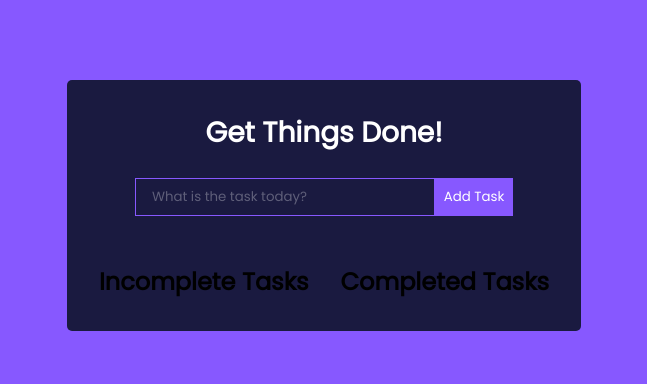
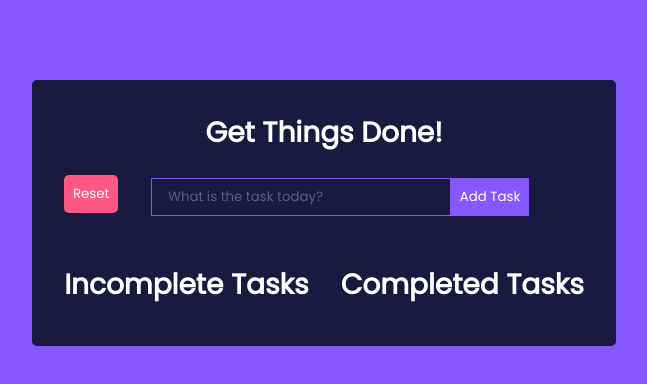
Before and after one commit to zee47414/tailnode, a React (Create React App) app: page / in a window 1280 px wide. Shown: the top 384 px of the page, without its empty margins (316-963 px from the left). Built offline with nearby package versions, Linux system fonts and the light colour scheme.

Commit message:
added TodoWrapperLocalStorage component and added reset button

```diff
--- a/src/App.css
+++ b/src/App.css
@@ -18,7 +18,8 @@ body {
   text-align: center;
 }
 
-h1 {
+h1,
+h2 {
   color: #fff;
   margin-bottom: 0.5rem;
   font-size: 1.75rem;
@@ -29,6 +30,13 @@ h1 {
   margin-top: 5rem;
   padding: 2rem;
   border-radius: 5px;
+}
+
+.todoFormContainer {
+  display: flex;
+  gap: 2rem;
+  justify-content: center;
+  align-items: center;
 }
 
 .TodoForm {
@@ -90,8 +98,23 @@ h1 {
 .delete-icon {
   cursor: pointer;
 }
- .columns{
+
+.columns {
   display: flex;
   flex-direction: row;
   gap: 2rem;
- }
+}
+.reset-button-container{
+  position: relative;
+}
+.reset-button {
+  position: absolute;
+  left: 0rem;
+  bottom: 0rem;
+  background: #ff5885;
+  color: #fff;
+  border: none;
+  padding: 0.55rem;
+  cursor: pointer;
+  border-radius: 5px;
+}
--- a/src/Components/TodoForm.js
+++ b/src/Components/TodoForm.js
@@ -1,6 +1,6 @@
-import React, {useState} from 'react'
+import React, { useState } from 'react'
 
-export const TodoForm = ({addTodo}) => {
+export const TodoForm = ({ addTodo, setTodos }) => {
     const [value, setValue] = useState('');
 
     const handleSubmit = (e) => {
@@ -13,10 +13,23 @@ export const TodoForm = ({addTodo}) => {
             setValue('');
         }
     };
+    const resetTodos = () => {
+        const initialTodos = [];
+        setTodos(initialTodos);
+        localStorage.setItem('todos', JSON.stringify(initialTodos));
+    };
     return (
+        <div className='todoFormContainer'>
+            <div className="reset-button-container">
+                <button onClick={resetTodos} className="reset-button">
+                    Reset
+                </button>
+            </div>
             <form onSubmit={handleSubmit} className="TodoForm">
                 <input type="text" value={value} onChange={(e) => setValue(e.target.value)} className="todo-input" placeholder='What is the task today?' />
                 <button type="submit" className='todo-btn'>Add Task</button>
             </form>
+
+        </div>
     )
 }
--- a/src/Components/TodoWrapperLocalStorage.js
+++ b/src/Components/TodoWrapperLocalStorage.js
@@ -3,8 +3,7 @@ import { TodoForm } from './TodoForm';
 import { v4 as uuidv4 } from 'uuid';
 import { Todo } from './Todo';
 import { EditTodoForm } from './EditTodoForm';
-import { FontAwesomeIcon } from '@fortawesome/react-fontawesome';
-import { faSquareCheck } from '@fortawesome/free-solid-svg-icons';
+
 uuidv4();
 
 export const TodoWrapperLocalStorage = () => {
@@ -14,6 +13,12 @@ export const TodoWrapperLocalStorage = () => {
         const savedTodos = JSON.parse(localStorage.getItem('todos')) || [];
         setTodos(savedTodos);
     }, []);
+
+    const resetTodos = () => {
+        const initialTodos = [];
+        setTodos(initialTodos);
+        localStorage.setItem('todos', JSON.stringify(initialTodos));
+    };
 
     const completeTask = (id) => {
         const newTodos = todos.map((todo) => (todo.id === id ? { ...todo, completed: true } : todo));
@@ -54,7 +59,9 @@ export const TodoWrapperLocalStorage = () => {
     return (
         <div className="TodoWrapper">
             <h1>Get Things Done!</h1>
-            <TodoForm addTodo={addTodo} />
+
+
+            <TodoForm addTodo={addTodo} setTodos={setTodos} />
             <div className="columns">
                 <div className="column">
                     <h2>Incomplete Tasks</h2>
```
Lines whose indentation alone changed are shown as unchanged.
